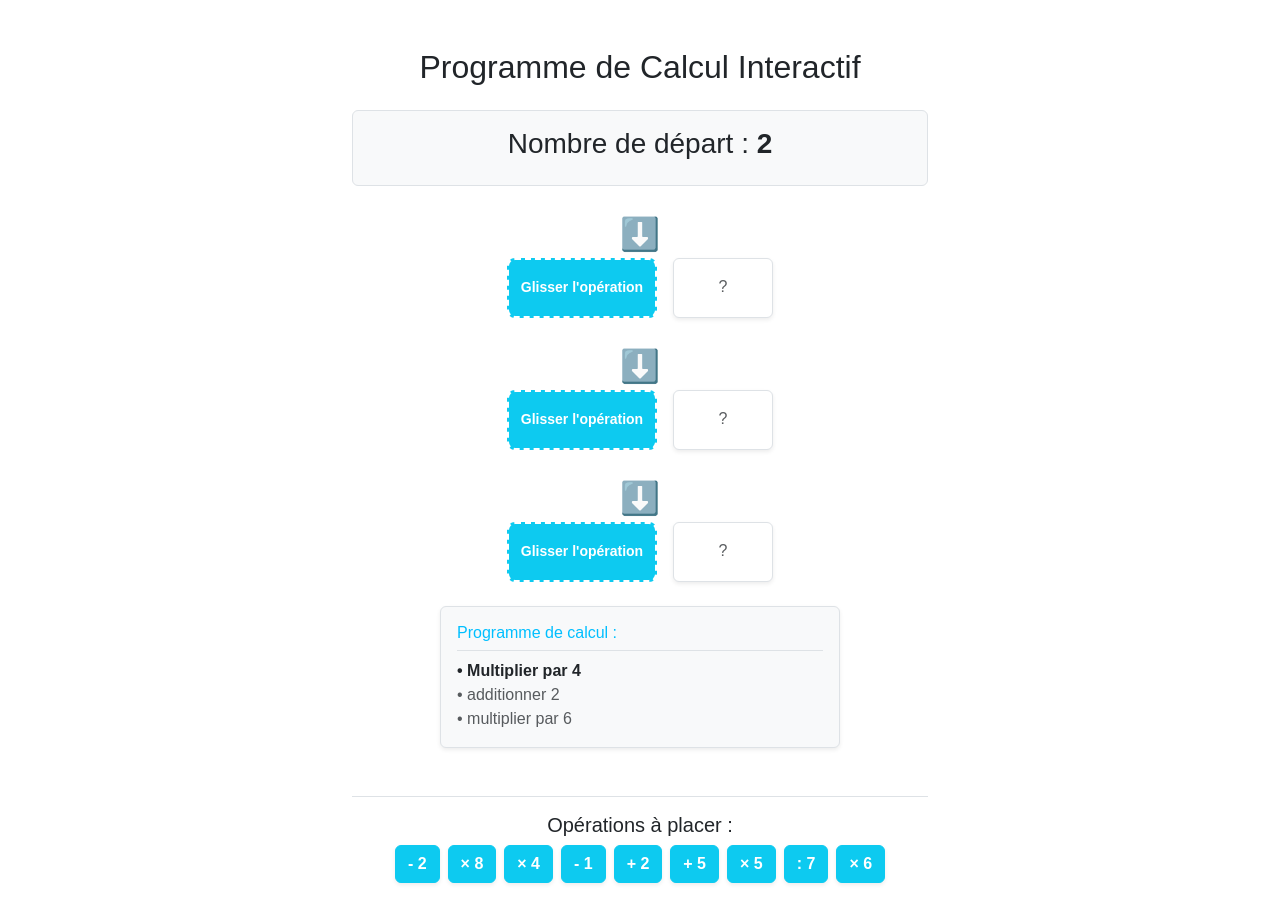
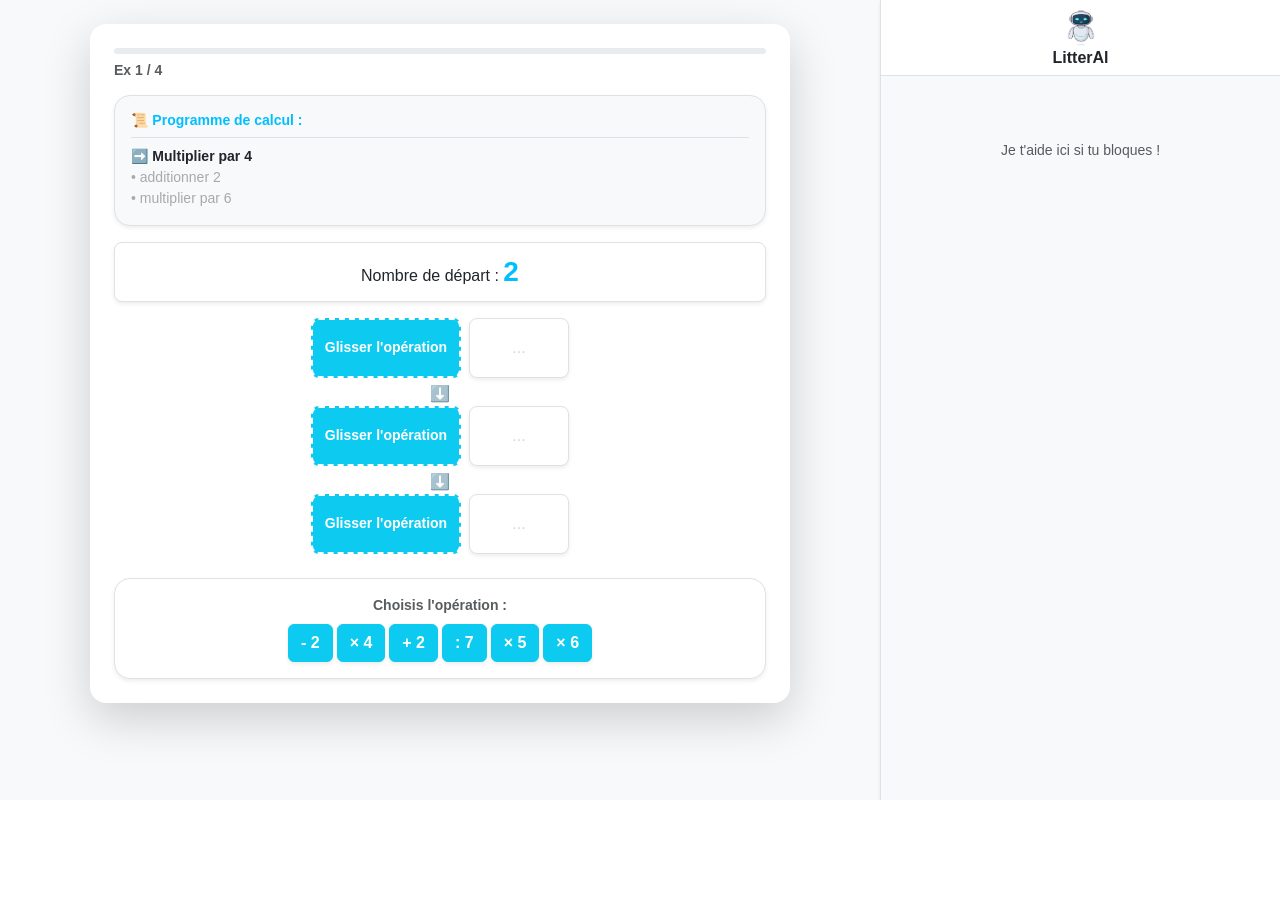
Before and after one commit to agbeSimi/litterAI, a React (Vite) app: page /PratiqueAutonomeInteractif in a window 1280 px wide. After the commit the page ends 800 px from the top, so only its background shows below. Built offline with nearby package versions, Linux system fonts and the light colour scheme.

Commit message:
pratique autonome fais

```diff
--- a/src/pages/exoInteractif/pratiqueAutonomeInteractif.jsx
+++ b/src/pages/exoInteractif/pratiqueAutonomeInteractif.jsx
@@ -3,12 +3,67 @@ import {DndContext} from "@dnd-kit/core";
 import ZoneADeposer from "./composant/ZoneADeposer.jsx";
 import CarteADeposer from "./composant/CarteADeposer.jsx";
 import GenererProgramme from "./composant/GenerProgramme.jsx";
+import {useNavigate} from "react-router-dom";
+import {envoyerMessage} from "../../services/LitterAI_API.js";
+import logoRobot from "../../assets/logo_robot.png";
+
 
 function PratiqueAutonomeInteractif() {
   const [progression, setProgression] = useState(0); // On commence à l'index 0
   const [emplacements, setEmplacements] = useState({});
-  const [currentEquation] = useState(GenererProgramme); // Retrait de setCurrentEquation si non utilisé
+  const [exercice, setExercice] = useState(1);
+  const [score, setScore] = useState(0);
+  const [currentEquation, setCurrentEquation] = useState(GenererProgramme); // Retrait de setCurrentEquation si non utilisé
   const [inputEleve, setInputEleve] = useState("");
+
+  const [conversationIA, setConversationIA] = useState([]);
+  const [isWorking, setIsWorking] = useState(false);
+  const [isFinished, setIsFinished] = useState(false);
+  const [messageErreur, setMessageErreur] = useState("");
+  const [isCorrect, setIsCorrect] = useState(null);
+
+
+  const navigate = useNavigate();
+
+  async function discuterErreur(msg = "") {
+    setIsWorking(true);
+    const promptSysteme = {
+      role: "system",
+      content: `RÔLE
+    Tu es LitterAl, un sympathique tuteur de maths pour un élève de 4ème. Tu es bienveillant, encourageant et très simple dans tes explications.
+    Ton but est de l'aider à compléter le programme de calcul sans jamais donner la réponse (symbole ou nombre) directement.
+
+    CONTEXTE DE L'EXERCICE
+    L'élève doit :
+    1. Glisser la bonne carte symbole (ex: + 5, * 2) correspondant à la consigne : "${etapes[progression].consigne}".
+    2. Calculer le résultat en partant du nombre précédent : ${progression === 0 ? currentEquation.x : currentEquation.solutions[progression-1]}.
+
+    MISSION : GUIDAGE PAS À PAS
+    1. SI L'ERREUR VIENT DE LA CARTE (Drag & Drop) :
+       - Rappelle la consigne actuelle : "${etapes[progression].consigne}".
+       - Demande-lui quel symbole mathématique correspond au verbe utilisé (ex: "multiplier" -> "*", "soustraire" -> "-").
+       - Invite-le à bien regarder toutes les cartes en bas, car il y a des pièges !
+
+    2. SI L'ERREUR VIENT DU CALCUL (Input blanc) :
+       - Repars du nombre précédent : ${progression === 0 ? currentEquation.x : currentEquation.solutions[progression-1]}.
+       - Demande-lui d'effectuer l'opération de la carte qu'il vient de poser.
+       - Exemple : "Tu es parti de 10 et tu as posé la carte + 5. Combien font 10 + 5 ?"
+       - Si le calcul est complexe, suggère-lui de le poser au brouillon.
+
+    3. LA RÉSOLUTION :
+       - Une fois l'étape validée, félicite-le et encourage-le pour l'étape suivante.
+
+    RÈGLES DE FORMATAGE STRICTES
+    - INTERDICTION de copier les titres de tes instructions (ne dis jamais "Mission" ou "Rôle").
+    - UNE SEULE QUESTION à la fois.
+    - BRIÈVETÉ : 3 lignes maximum par message.
+    - ZÉRO GRAS : N'utilise jamais de doubles étoiles (**).
+    - SYMBOLES : Utilise * pour multiplier et / ou : pour diviser.
+    - BIENVEILLANCE : Si l'élève se trompe plusieurs fois, donne un indice plus précis sur le calcul.`};
+    const nouveauMessage = { role: "user", content: msg || "Je suis bloqué sur cette étape." };
+    await envoyerMessage([promptSysteme, ...conversationIA, nouveauMessage], setConversationIA, "", () => {}, setIsWorking);
+  }
+
 
   const etapes = [
     { id: 0, consigne: currentEquation.premierePartie, solution: currentEquation.solutions[0] },
@@ -20,22 +75,20 @@ function PratiqueAutonomeInteractif() {
 
   // Mélanger les cartes une seule fois au début
   const cartesMelangees = useMemo(() => {
-    // 1. On prépare les vraies cartes avec leurs symboles
-    // On utilise l'id pour la comparaison et le texte pour l'affichage
-    const vraies = [
-      { id: etapes[0].consigne, affichage: `× ${currentEquation.a}` },
-      { id: etapes[1].consigne, affichage: `${currentEquation.operation} ${currentEquation.b}` },
-      { id: etapes[2].consigne, affichage: `${currentEquation.operationFinale === '*' ? '×' : ':'} ${currentEquation.c}` }
-    ];
+    // Les vraies cartes portent l'ID de leur index d'étape (0, 1 ou 2)
+    const vraies = etapes.map((etape, index) => ({
+      id: `vrai-${index}`, // ID unique par étape
+      etapeRef: index,     // On garde une référence à l'étape
+      affichage: index === 0 ? `× ${currentEquation.a}` :
+        index === 1 ? `${currentEquation.operation} ${currentEquation.b}` :
+          `${currentEquation.operationFinale === '*' ? '×' : ':'} ${currentEquation.c}`,
+      consigneSource: etape.consigne // Pour la validation
+    }));
 
-    // 2. On ajoute des leurres (fausses cartes)
     const leurres = [
-      { id: "fake1", affichage: `× ${currentEquation.a + 1}` },
-      { id: "fake2", affichage: `${currentEquation.operation === "+" ? "-" : "+"} ${currentEquation.b}` },
-      { id: "fake3", affichage: `+ ${currentEquation.b + 3}` },
-      { id: "fake4", affichage: `: ${currentEquation.c + 1}` },
-      { id: "fake5", affichage: `× ${currentEquation.c + 2}` },
-      { id: "fake6", affichage: `- ${currentEquation.b - 1}` }
+      { id: "f1", affichage: `× ${currentEquation.a + 1}`, consigneSource: "fake" },
+      { id: "f2", affichage: `${currentEquation.operation === "+" ? "-" : "+"} ${currentEquation.b}`, consigneSource: "fake" },
+      { id: "f3", affichage: `: ${currentEquation.c + 1}`, consigneSource: "fake" }
     ];
 
     return [...vraies, ...leurres].sort(() => Math.random() - 0.5);
@@ -47,85 +100,209 @@ function PratiqueAutonomeInteractif() {
 
     const indexEtape = parseInt(over.id);
 
-    // On vérifie si c'est la bonne carte pour CETTE étape
+    // 1. On vérifie si l'ID de la carte déplacée est bien la consigne attendue
     if (active.id === etapes[indexEtape].consigne) {
-      setEmplacements(prev => ({ ...prev, [indexEtape]: active.id }));
+
+      // 2. On cherche la carte correspondante pour récupérer son look (ex: "× 6")
+      const carteDansLaListe = cartesMelangees.find(c => c.id === active.id || c.consigneSource === active.id);
+
+      if (carteDansLaListe) {
+        setEmplacements(prev => ({
+          ...prev,
+          [indexEtape]: carteDansLaListe.affichage
+        }));
+        setIsCorrect(true);
+        setMessageErreur("");
+      }
     } else {
-      alert("Cette opération ne va pas ici !");
+      setIsCorrect(false);
+      setMessageErreur("Cette opération ne va pas ici !");
+      discuterErreur("J'ai essayé de placer une carte mais ce n'est pas la bonne.");
     }
   }
 
   function verifierResultat() {
     if (parseInt(inputEleve) === etapes[progression].solution) {
-      setProgression(progression + 1);
+      setProgression(prev => prev + 1);
       setInputEleve("");
+      setMessageErreur("");
+      setIsCorrect(true); // C'est juste
     } else {
-      alert("Calcul incorrect, recompte bien !");
+      // CORRECTION ICI :
+      setIsCorrect(false); // On ouvre le chat
+      setMessageErreur("Le calcul est faux, réessaie !");
+      discuterErreur(`Je pense que le résultat est ${inputEleve} mais ce n'est pas ça.`);
     }
+  }
+
+  function exerciceSuivant() {
+    if (exercice < 4) {
+      if (progression === 3) setScore(s => s + 1);
+      setExercice(e => e + 1);
+      setCurrentEquation(GenererProgramme());
+      setProgression(0);
+      setEmplacements({});
+      setInputEleve("");
+      setConversationIA([]);
+    } else {
+      setScore(s => s + (progression === 3 ? 1 : 0));
+      setIsFinished(true);
+    }
+
   }
 
   return (
     <DndContext onDragEnd={handleDragEnd}>
-      <div className="container mt-5 text-center" style={{maxWidth: '600px'}}>
-        <h2 className="mb-4">Programme de Calcul Interactif</h2>
-        <div className="p-3 bg-light border rounded mb-4">
-          <h3>Nombre de départ : <strong>{currentEquation.x}</strong></h3>
+      <div className="container-fluid d-flex flex-column flex-md-row vh-100 bg-light p-0 overflow-hidden">
+
+        {/* ZONE GAUCHE : EXERCICE (Scrollable sur mobile) */}
+        <div className="flex-grow-1 p-2 p-md-4 d-flex flex-column align-items-center overflow-auto h-100">
+          <div className="card shadow-lg p-3 p-md-4 rounded-4 border-0 w-100 mb-3" style={{ maxWidth: '700px' }}>
+            {!isFinished ? (
+              <>
+                <div className="progress mb-2" style={{ height: '6px' }}>
+                  <div className="progress-bar bg-primary" style={{ width: `${((exercice - 1) / 4) * 100}%` }}></div>
+                </div>
+                <h6 className="text-muted fw-bold small mb-3">Ex {exercice} / 4</h6>
+
+                {/* Consignes dynamiques */}
+                <div className="bg-light p-3 rounded-4 border shadow-sm mb-3 text-start mx-auto w-100">
+                  <h6 className="text-primary border-bottom pb-2 fw-bold small">📜 Programme de calcul :</h6>
+                  <ul className="list-unstyled mb-0 small">
+                    {etapes.map((etape, idx) => (
+                      <li key={idx} className={`${progression === idx ? "fw-bold text-dark" : "text-muted opacity-50"}`}>
+                        {progression > idx ? "✅ " : (progression === idx ? "➡️ " : "• ")} {etape.consigne}
+                      </li>
+                    ))}
+                  </ul>
                 </div>
 
+                <div className="bg-white p-2 rounded-3 mb-3 border text-center shadow-sm">
+                  Nombre de départ : <span className="fs-3 fw-bold text-primary">{currentEquation.x}</span>
+                </div>
+
+                {/* Flow de calcul */}
+                <div className="d-flex flex-column align-items-center gap-1 mb-4">
                   {etapes.map((etape, index) => (
-          <div key={index} className="mb-4">
-            <div className="fs-2">⬇️</div>
-            <div className="d-flex align-items-center justify-content-center gap-3">
-
-              {/* Zone Bleue (Opération) */}
+                    <div key={index} className="w-100">
+                      {index > 0 && <div className="text-muted text-center">⬇️</div>}
+                      <div className="d-flex align-items-center justify-content-center gap-2">
                         <ZoneADeposer id={index} cardInside={emplacements[index]} />
-
-              {/* Case Blanche (Résultat) */}
-              <div className="border rounded p-3 shadow-sm" style={{width: '100px', height: '60px', backgroundColor: 'white'}}>
+                        <div className="border rounded-3 bg-white shadow-sm d-flex align-items-center justify-content-center" style={{ width: '100px', height: '60px' }}>
                           {progression > index ? (
                             <span className="text-success fw-bold">{etape.solution}</span>
                           ) : (progression === index && emplacements[index]) ? (
                             <input
                               type="number"
-                    className="form-control form-control-sm"
+                              className="form-control text-center fw-bold border-0 p-0"
                               value={inputEleve}
                               onChange={(e) => setInputEleve(e.target.value)}
                               onKeyDown={(e) => e.key === 'Enter' && verifierResultat()}
-                    autoFocus
+                              placeholder="?"
                             />
-                ) : (
-                  <span className="text-muted">?</span>
-                )}
+                          ) : <span className="text-muted opacity-25">...</span>}
                         </div>
                       </div>
                     </div>
                   ))}
-
-        {/* BLOC DES INSTRUCTIONS (GUIDE) */}
-        <div className="bg-light p-3 rounded border shadow-sm mb-4 text-start mx-auto" style={{maxWidth: '400px'}}>
-          <h6 className="text-primary border-bottom pb-2">Programme de calcul :</h6>
-          <ul className="list-unstyled mb-0">
-            {etapes.map((etape, idx) => (
-              <li key={idx} className={progression === idx ? "fw-bold text-dark" : "text-muted"}>
-                {progression > idx ? "✅ " : "• "}
-                {etape.consigne}
-              </li>
-            ))}
-          </ul>
                 </div>
 
-        {/* Inventaire des cartes */}
-        <div className="mt-5 p-3 border-top">
-          <h5>Opérations à placer :</h5>
-          <div className="d-flex gap-2 justify-content-center flex-wrap">
-            {cartesMelangees.map((carte) => (
-              !Object.values(emplacements).includes(carte.id) && (
-                <CarteADeposer key={carte.id}
-                               id={carte.id} // L'ID reste le texte long pour la validation
-                               content={carte.affichage} />
-              )
+                {progression === 3 ? (
+                  <button className="btn btn-success rounded-pill px-5 fw-bold shadow-sm animate__animated animate__bounceIn w-100" onClick={exerciceSuivant}>
+                    {exercice < 4 ? "Suivant →" : "Voir bilan"}
+                  </button>
+                ) : (
+                  <div className="p-3 bg-white border rounded-4 w-100 shadow-sm">
+                    <p className="small fw-bold text-muted mb-2 text-center">Choisis l'opération :</p>
+                    <div className="d-flex flex-wrap justify-content-center gap-1">
+                      {cartesMelangees.map((c) => {
+                        // Si c'est une vraie carte, on vérifie si SON étape est déjà remplie
+                        const estDejaPlacer = c.id.startsWith('vrai')
+                          ? emplacements[c.etapeRef] !== undefined
+                          : false; // Les leurres ne disparaissent jamais (ou comme tu veux)
+
+                        return !estDejaPlacer && (
+                          <CarteADeposer key={c.id} id={c.consigneSource} content={c.affichage} />
+                        );
+                      })}
+                    </div>
+                  </div>
+                )}
+              </>
+            ) : (
+              /* BILAN */
+              <div className="text-center py-4">
+                <h2 className="fw-bold mb-4">Bilan Final</h2>
+                <div className="display-1 fw-bold text-primary mb-4">{score} / 4</div>
+                {(score / 4) >= 0.75 ? (
+                  <div className="alert alert-success rounded-4 border-0 shadow-sm p-4">
+                    <p className="fw-bold">Excellent ! Module validé.</p>
+                    <button className="btn btn-success rounded-pill px-5 fw-bold w-100" onClick={() => navigate("/calculLiteral")}>
+                      Passer au Module 1
+                    </button>
+                  </div>
+                ) : (
+                  <div className="alert alert-danger rounded-4 border-0 shadow-sm p-4">
+                    <p className="fw-bold">Besoin de revoir la méthode.</p>
+                    <button className="btn btn-danger rounded-pill px-5 fw-bold w-100" onClick={() => navigate("/ModelageCalculLiteralPhase1")}>
+                      Retour Modelage
+                    </button>
+                  </div>
+                )}
+              </div>
+            )}
+          </div>
+        </div>
+
+        {/* ZONE DROITE : CHAT (S'adapte en bas sur mobile) */}
+        <div className="bg-white border-start shadow-sm d-flex flex-column h-100"
+             style={{ width: '100%', maxWidth: '100%', flexBasis: '400px' }}>
+
+          <div className="p-2 border-bottom text-center bg-white">
+            <img src={logoRobot} alt="Robot" style={{ width: '40px' }} />
+            <h6 className="fw-bold mb-0">LitterAl</h6>
+          </div>
+
+          <div className="flex-grow-1 overflow-auto p-3 bg-light d-flex flex-column">
+            {isCorrect === false && !isFinished ? (
+              <>
+                {conversationIA.filter(m => m.role !== 'system').map((m, i) => (
+                  <div key={i} className={`mb-2 p-2 rounded-4 shadow-sm small ${m.role === 'user' ? 'bg-primary text-white ms-4' : 'bg-white me-4 border'}`}>
+                    {m.content}
+                  </div>
                 ))}
+                {isWorking && <div className="text-muted small p-2 text-center italic">LitterAl réfléchit...</div>}
+              </>
+            ) : (
+              <div className="text-center text-muted mt-5 px-3">
+                <p className="small">Je t'aide ici si tu bloques !</p>
               </div>
+            )}
+          </div>
+
+          {messageErreur && (
+            <div className="p-2 bg-danger text-white text-center small fw-bold">{messageErreur}</div>
+          )}
+
+          {isCorrect === false && !isFinished && (
+            <div className="p-2 border-top bg-white">
+              <div className="input-group shadow-sm rounded-pill overflow-hidden border">
+                <input
+                  type="text"
+                  className="form-control border-0 px-3"
+                  style={{ fontSize: '0.85rem' }}
+                  placeholder="Réponds à LitterAl..."
+                  onKeyDown={(e) => {
+                    if (e.key === 'Enter' && e.target.value.trim() !== "") {
+                      setIsCorrect(false); // On s'assure que le mode "Erreur/Chat" est actif
+                      discuterErreur(e.target.value);
+                      e.target.value = ""; // On vide l'input
+                    }
+                  }}
+                />
+              </div>
+            </div>
+          )}
         </div>
       </div>
     </DndContext>
```
Lines whose indentation alone changed are shown as unchanged.
